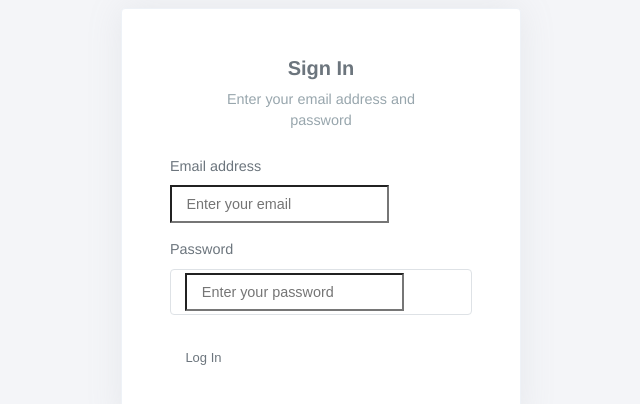
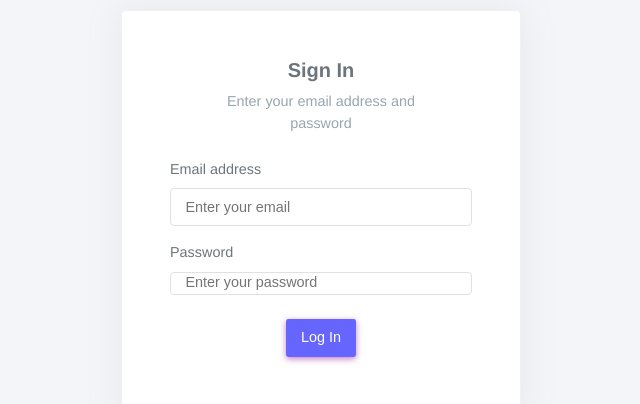
Before and after one commit to Tafadzwa611/kci-client, a React app: page /#/login in a window 1280 px wide. Shown: the part 172-576 px from the top of the page, without its empty margins (319-959 px from the left). Built offline with nearby package versions, Linux system fonts and the light colour scheme.

Commit message:
fixed login class error

```diff
--- a/src/components/Login/NormalLogin.js
+++ b/src/components/Login/NormalLogin.js
@@ -16,7 +16,7 @@ function NormalLogin(props) {
                 <div>
                   <div className='form-group-login'>
                     <label>Email address</label>
-                    <input type='text' placeholder='Enter your email' className='form-control' value={props.email} onChange={e => props.setEmail(e.target.value)}/>
+                    <input type='text' placeholder='Enter your email' className='form-control-login' value={props.email} onChange={e => props.setEmail(e.target.value)}/>
                     <div style={{fontSize: 12, color: 'red'}}>{props.errors.email}</div>
                   </div>
                   <div className='form-group-login mb-3-login'>
@@ -26,7 +26,7 @@ function NormalLogin(props) {
                         type={props.viewPassword ? 'text' : 'password'}
                         placeholder='Enter your password'
                         autoComplete='off'
-                        className='form-control password'
+                        className='form-control-login password-login'
                         value={props.password}
                         onChange={e => props.setPassword(e.target.value)}
                       />
@@ -34,8 +34,8 @@ function NormalLogin(props) {
                     </div>
                     <div style={{fontSize: 12, color: 'red'}}>{props.errors.password}</div>
                   </div>
-                  <div className='form-group mb-0 text-center'>
-                    <button type='submit' className='btn btn-primary px-4'>
+                  <div className='form-group-login mb-0-login text-center-login'>
+                    <button type='submit' className='btn-login btn-primary-login px-4'>
                       {props.loggingIn ? <><i className='fa-solid fa-cog fa-spin fa-spin-reverse'></i> Please wait</> : 'Log In'}
                     </button>
                   </div>
```
